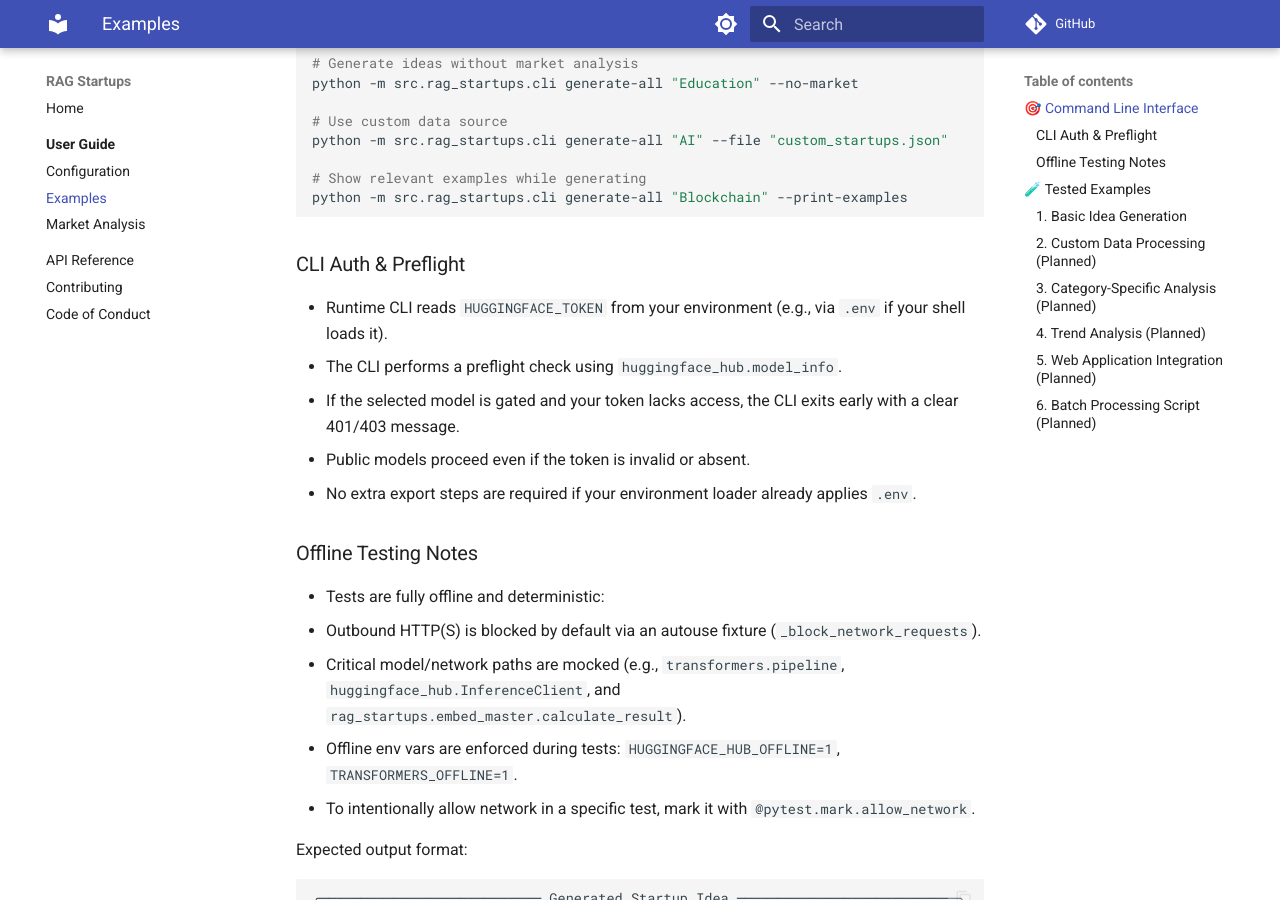
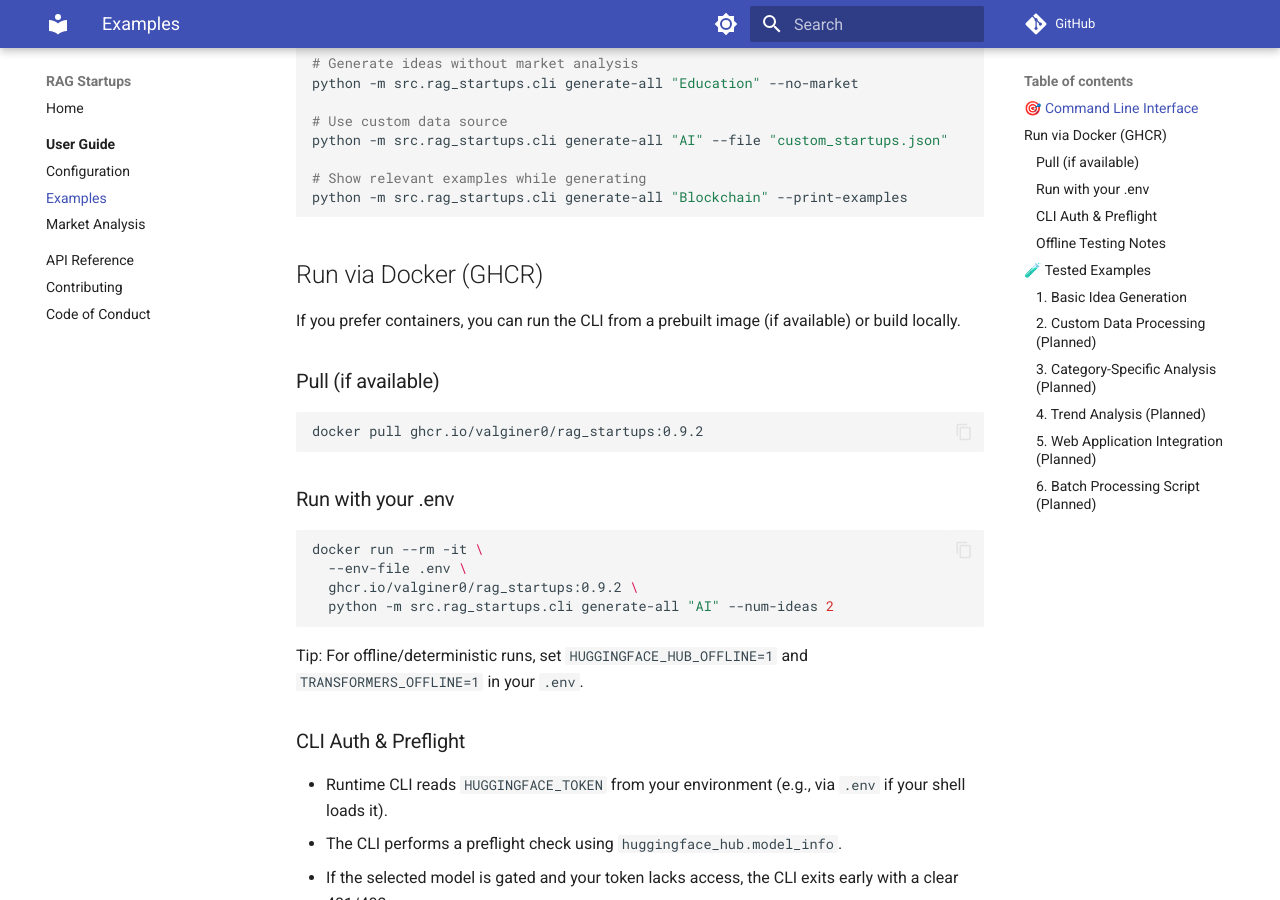
Before and after one commit to valginer0/RAGVenture, an MkDocs documentation site: the page built from docs/examples.md, in a window 1280 px wide and 900 px high, scrolled down 555 px. Built offline with MkDocs 1.6.1 and Material for MkDocs 9.7.7, drawn with Linux system fonts in a browser that asks for light colours; comment, search, counter and statistics services are not loaded.

Commit message:
docs: add GHCR Docker usage to README and examples

````diff
--- a/docs/examples.md
+++ b/docs/examples.md
@@ -23,6 +23,27 @@ python -m src.rag_startups.cli generate-all "AI" --file "custom_startups.json"
 # Show relevant examples while generating
 python -m src.rag_startups.cli generate-all "Blockchain" --print-examples
 ```
+
+## Run via Docker (GHCR)
+
+If you prefer containers, you can run the CLI from a prebuilt image (if available) or build locally.
+
+### Pull (if available)
+
+```bash
+docker pull ghcr.io/valginer0/rag_startups:0.9.2
+```
+
+### Run with your .env
+
+```bash
+docker run --rm -it \
+  --env-file .env \
+  ghcr.io/valginer0/rag_startups:0.9.2 \
+  python -m src.rag_startups.cli generate-all "AI" --num-ideas 2
+```
+
+Tip: For offline/deterministic runs, set `HUGGINGFACE_HUB_OFFLINE=1` and `TRANSFORMERS_OFFLINE=1` in your `.env`.
 
 ### CLI Auth & Preflight
 
````
Also changed, not shown: .release-notes/v0.9.2.md (added, +16 -0 lines), README.md (+41 -0 lines).
